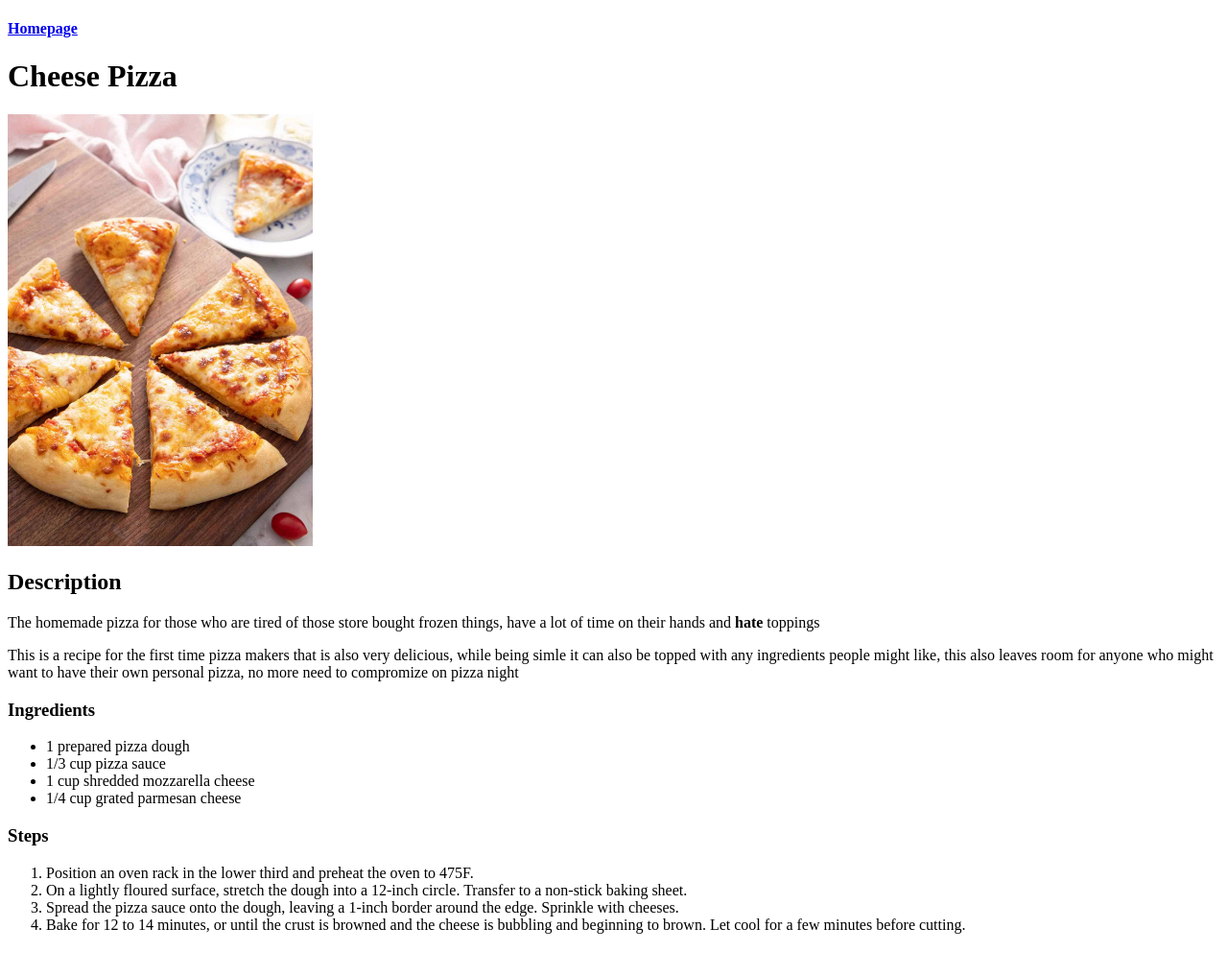
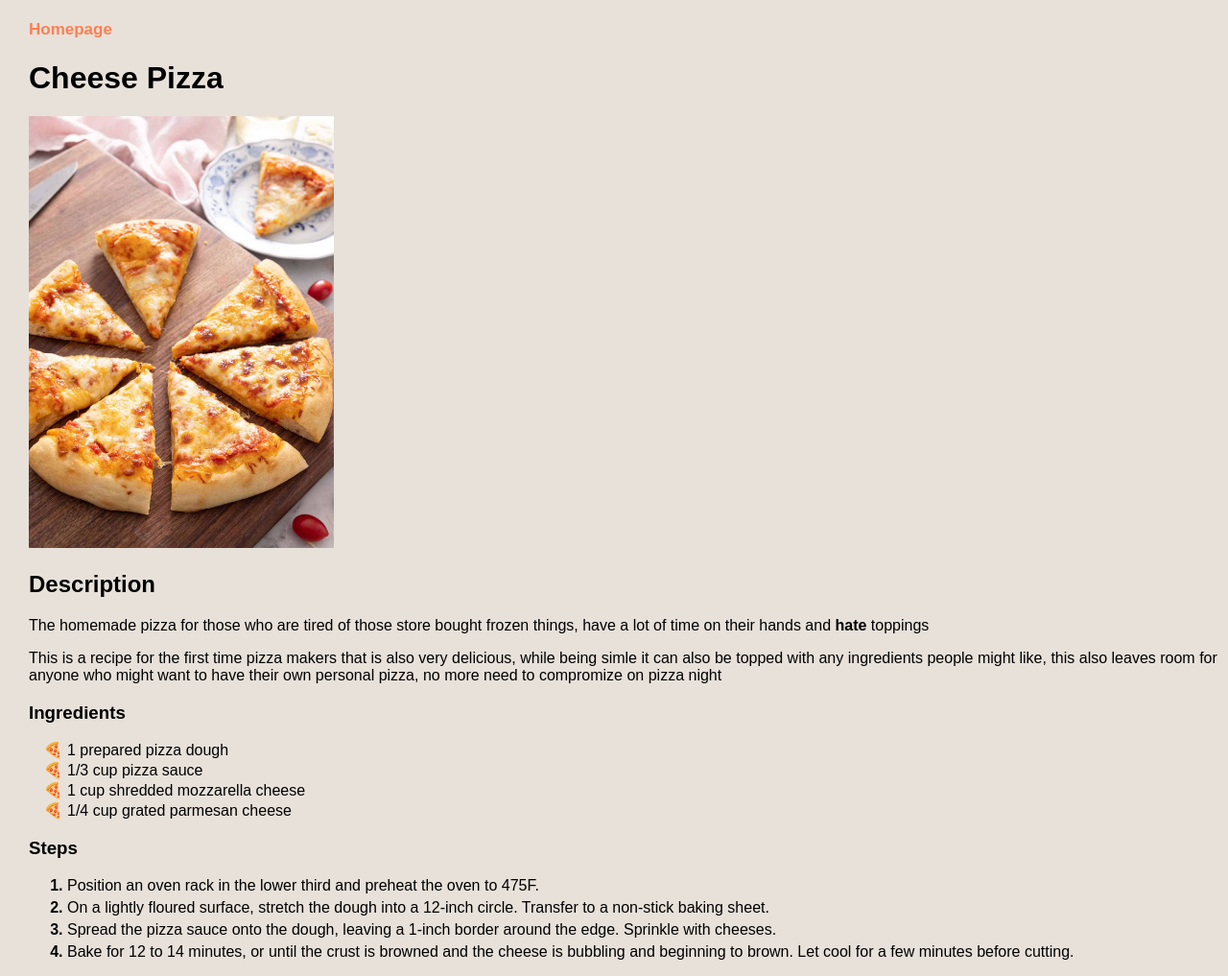
Before and after one commit to Spottedmonkey/odin-recipes, a plain HTML site: page recipes/pizza.html in a window 1280 px wide. Shown: the whole page at 96% size. Before the commit the page ends 989 px from the top, so only its background shows below. Drawn offline with Linux system fonts and the light colour scheme.

Commit message:
Made: class changes to pizza.html

```diff
--- a/recipes/pizza.html
+++ b/recipes/pizza.html
@@ -2,8 +2,9 @@
 <html lang="en">
     <head>
         <meta charset="UTF-8">
-        <p><h4><a href="../index.html">Homepage</a></h4></p>
+        <p><h4><a class="homepage-button" href="../index.html">Homepage</a></h4></p>
         <title>Cheese Pizza</title>
+        <link rel="stylesheet" href="../styles.css">
     </head>
 
     <body>
@@ -15,7 +16,7 @@
                 <p>This is a recipe for the first time pizza makers that is also very delicious, while being simle it can also be topped with any ingredients people might like, this also leaves room for anyone who might want to have their own personal pizza, no more need to compromize on pizza night</p>
 
             <h3>Ingredients</h3>
-                <ul>
+                <ul class="ingredients-pizza">
                     <li>1 prepared pizza dough</li>
                     <li>1/3 cup pizza sauce</li>
                     <li>1 cup shredded mozzarella cheese</li>
@@ -23,7 +24,7 @@
                 </ul>
 
             <h3>Steps</h3>
-                <ol>
+                <ol class="steps-pizza">
                     <li>Position an oven rack in the lower third and preheat the oven to 475F.</li>
                     <li>On a lightly floured surface, stretch the dough into a 12-inch circle. Transfer to a non-stick baking sheet.</li>
                     <li>Spread the pizza sauce onto the dough, leaving a 1-inch border around the edge. Sprinkle with cheeses.</li>
```
